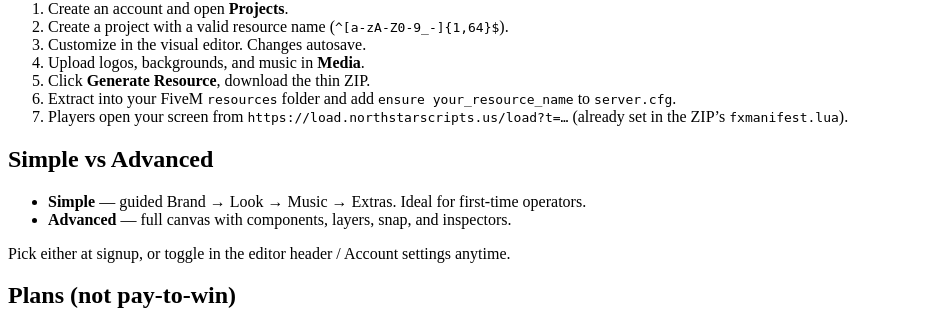
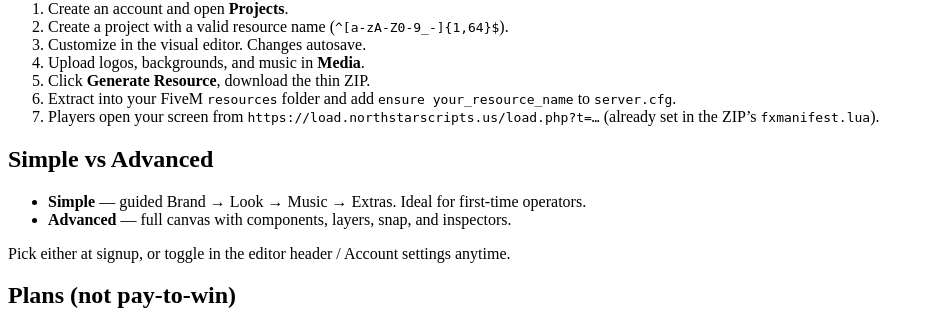
Before and after one commit to wcturner75-collab/northstar-load, a PHP site: page /views/docs.php in a window 1280 px wide. Shown: the part 140-452 px from the top of the page, without its empty margins (0-934 px from the left). Run offline with PHP 8.4, Linux system fonts and the light colour scheme.

Commit message:
Docs: hosted URL uses load.php

```diff
--- a/app/views/docs.php
+++ b/app/views/docs.php
@@ -15,7 +15,7 @@
       <li>Upload logos, backgrounds, and music in <strong>Media</strong>.</li>
       <li>Click <strong>Generate Resource</strong>, download the thin ZIP.</li>
       <li>Extract into your FiveM <code>resources</code> folder and add <code>ensure your_resource_name</code> to <code>server.cfg</code>.</li>
-      <li>Players open your screen from <code>https://load.northstarscripts.us/load?t=…</code> (already set in the ZIP’s <code>fxmanifest.lua</code>).</li>
+      <li>Players open your screen from <code>https://load.northstarscripts.us/load.php?t=…</code> (already set in the ZIP’s <code>fxmanifest.lua</code>).</li>
     </ol>
   </article>
 
```
